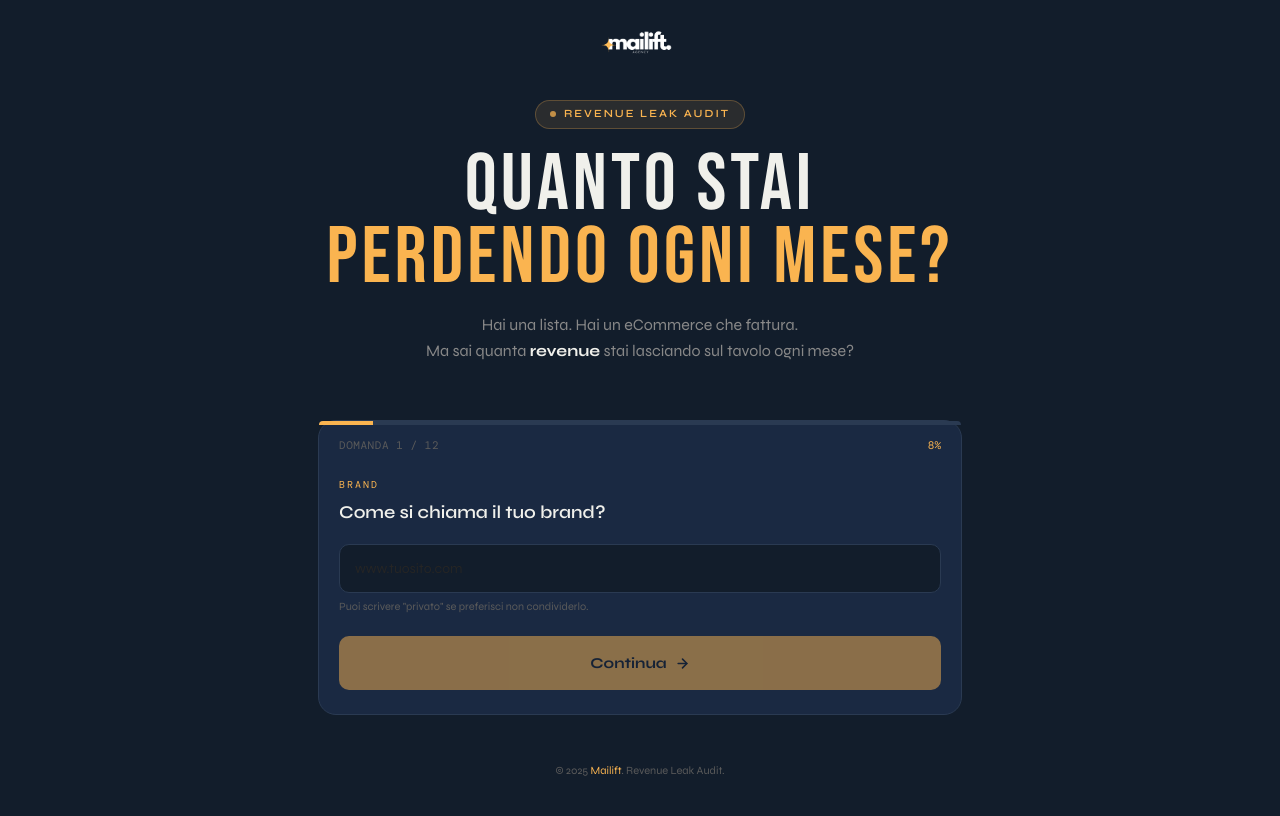
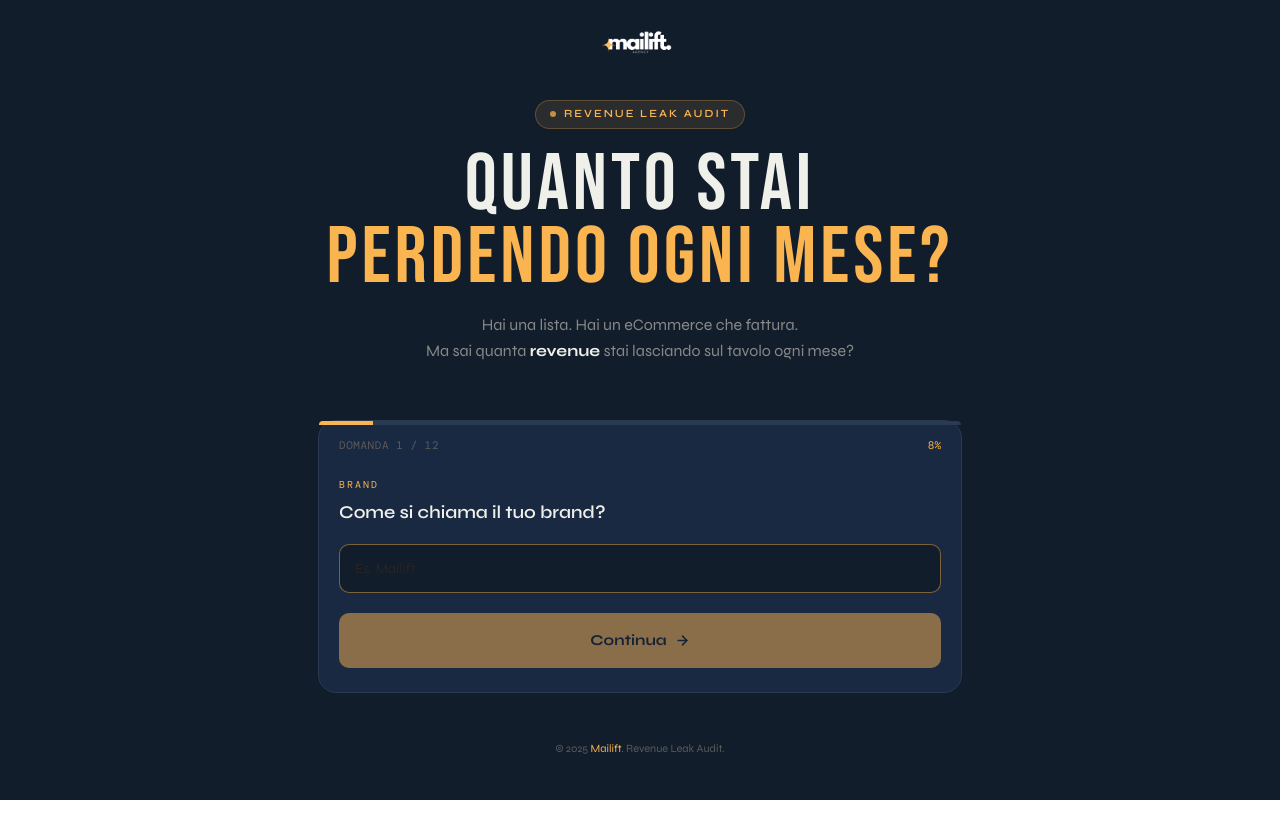
Before and after one commit to Devlore1501/quiz-to-customer, a React (Vite) app: page / in a window 1280 px wide. Built offline with nearby package versions, Linux system fonts and the light colour scheme.

Commit message:
Changes
Co-authored-by: Devlore1501 <205303688+Devlore1501@users.noreply.github.com>

```diff
--- a/src/components/EmailMarketingSurvey.tsx
+++ b/src/components/EmailMarketingSurvey.tsx
@@ -922,15 +922,20 @@ const EmailMarketingSurvey: React.FC = () => {
                 </div>
               )}
 
-              {/* Input (URL) */}
+              {/* Input (text/URL) */}
               {step.type === 'input' && (
                 <div>
-                  <input value={formData.website} onChange={e => handleInputChange('website', e.target.value)}
-                    placeholder="www.tuosito.com"
+                  <input
+                    value={(formData[step.field as keyof FormData] as string) || ''}
+                    onChange={e => handleInputChange(step.field as keyof FormData, e.target.value)}
+                    placeholder={(step as { placeholder?: string }).placeholder || ''}
+                    autoFocus
                     className="w-full py-[13px] px-[15px] bg-[#121d2b] border border-[#2a3a52] rounded-[10px] text-[#f0f0eb] font-['Syne',sans-serif] text-[14px] font-medium outline-none focus:border-[rgba(250,180,80,0.45)] transition-colors placeholder:text-[#252525]" />
-                  <p className="mt-[6px] text-[11px] text-[#5a5a5a]">
-                    Puoi scrivere "privato" se preferisci non condividerlo.
-                  </p>
+                  {(step as { helper?: string }).helper && (
+                    <p className="mt-[6px] text-[11px] text-[#5a5a5a]">
+                      {(step as { helper?: string }).helper}
+                    </p>
+                  )}
                 </div>
               )}
             </motion.div>
```
